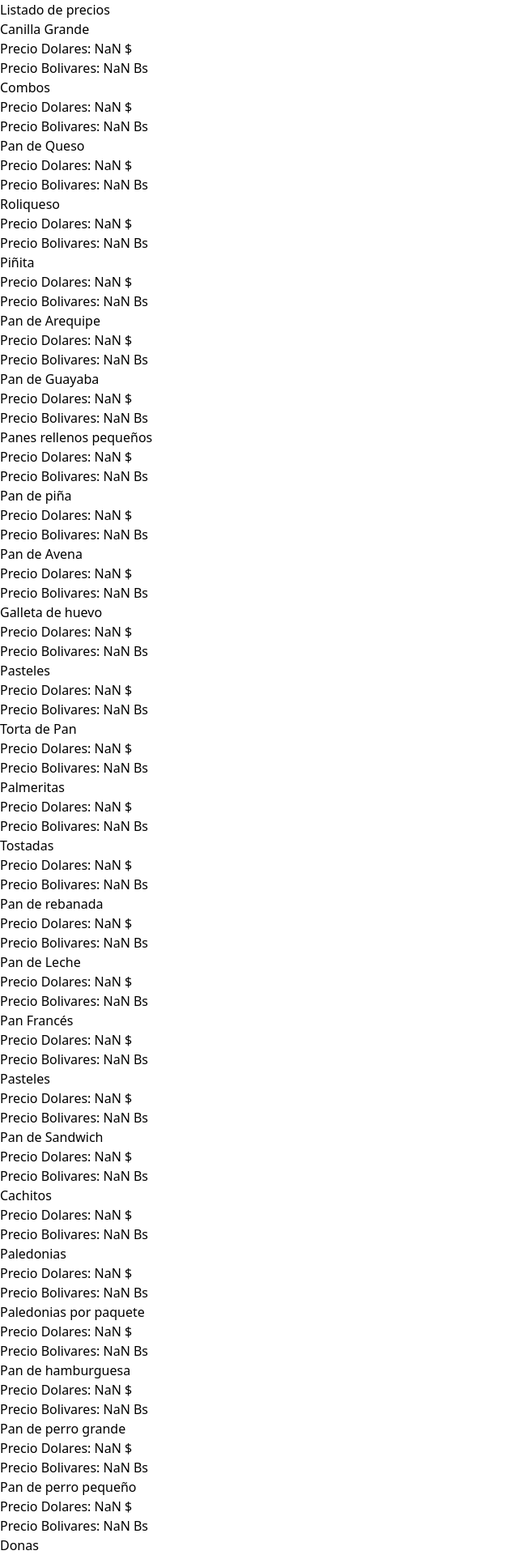
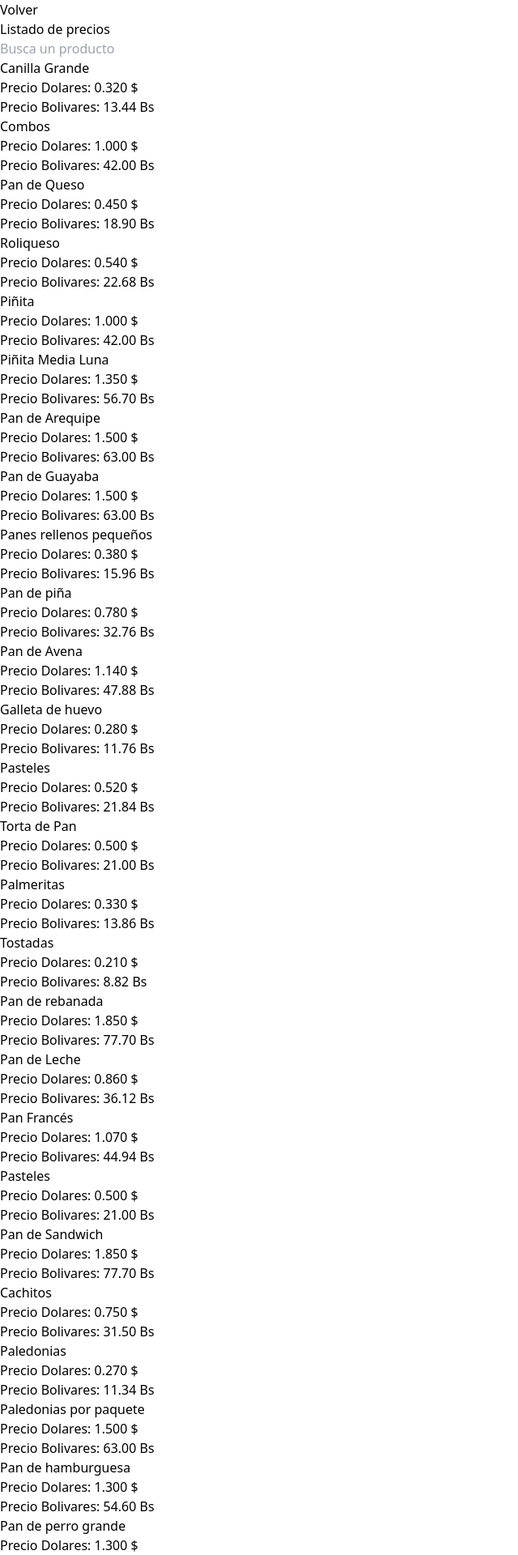
Before and after one commit to eudysj95/copa-exito, a React (Vite) app: page /panaderia in a window 1280 px wide. Shown: the top 1920 px of the page at 81% size, without its empty margins (0-640 px from the left). Built offline with nearby package versions, Linux system fonts and the light colour scheme.

Commit message:
second commit

```diff
--- a/index.html
+++ b/index.html
@@ -2,11 +2,11 @@
 <html lang="es">
   <head>
     <meta charset="UTF-8" />
-    <link rel="icon" type="image/svg+xml" href="/vite.svg" />
+    <link rel="icon" type="image/svg+xml" href="./src/assets/copaexito.svg" />
     <meta name="viewport" content="width=device-width, initial-scale=1.0" />
     <title>Copa Éxito</title>
   </head>
-  <body>
+  <body class="h-screen bg-slate-600">
     <div id="root"></div>
     <script type="module" src="/src/main.jsx"></script>
   </body>
--- a/src/App.jsx
+++ b/src/App.jsx
@@ -7,9 +7,9 @@ function App() {
 
 
   return (
-    <>
+    <div className=''>
       <MyRoutes/>
-    </>
+    </div>
   )
 }
 
--- a/src/assets/dataPanes.json
+++ b/src/assets/dataPanes.json
@@ -1,114 +1,113 @@
 [
     {
         "producto": "Canilla Grande",
-        "precio": "$0.32"
+        "precio": 0.32
     },
     {
         "producto": "Combos",
-        "precio": "$1.05"
+        "precio": 1
     },
     {
         "producto": "Pan de Queso",
-        "precio": "$0.45"
+        "precio": 0.45
     },
     {
         "producto": "Roliqueso",
-        "precio": "$0.54"
+        "precio": 0.54
     },
     {
         "producto": "Piñita",
-        "precio": "$1.07"
+        "precio": 1
+    },{
+        "producto": "Piñita Media Luna",
+        "precio": 1.35
     },
     {
         "producto": "Pan de Arequipe",
-        "precio": "$1.50"
+        "precio": 1.50
     },
     {
         "producto": "Pan de Guayaba",
-        "precio": "$1.50"
+        "precio": 1.50
     },
     {
         "producto": "Panes rellenos pequeños",
-        "precio": "$0.38"
+        "precio": 0.38
     },
     {
         "producto": "Pan de piña",
-        "precio": "$0.78"
+        "precio": 0.78
     },
     {
         "producto": "Pan de Avena",
-        "precio": "$1.00"
+        "precio": 1.14
     },
     {
         "producto": "Galleta de huevo",
-        "precio": "$0.28"
+        "precio": 0.28
     },
     {
         "producto": "Pasteles",
-        "precio": "$0.52"
+        "precio": 0.52
     },
     {
         "producto": "Torta de Pan",
-        "precio": "$0.50"
+        "precio": 0.50
     },
     {
         "producto": "Palmeritas",
-        "precio": "$0.33"
+        "precio": 0.33
     },
     {
         "producto": "Tostadas",
-        "precio": "$0.21"
+        "precio": 0.21
     },
     {
         "producto": "Pan de rebanada",
-        "precio": "$1.85"
+        "precio": 1.85
     },
     {
         "producto": "Pan de Leche",
-        "precio": "$0.86"
+        "precio": 0.86
     },
     {
         "producto": "Pan Francés",
-        "precio": "$1.07"
+        "precio": 1.07
     },
     {
         "producto": "Pasteles",
-        "precio": "$0.50"
+        "precio": 0.50
     },
     {
         "producto": "Pan de Sandwich",
-        "precio": "$1.85"
+        "precio": 1.85
     },
     {
         "producto": "Cachitos",
-        "precio": "$0.75"
+        "precio": 0.75
     },
     {
         "producto": "Paledonias",
-        "precio": "$0.27"
+        "precio": 0.27
     },
     {
         "producto": "Paledonias por paquete",
-        "precio": "$1.50"
+        "precio": 1.50
     },
     {
         "producto": "Pan de hamburguesa",
-        "precio": "$1.25"
+        "precio": 1.3
     },
     {
         "producto": "Pan de perro grande",
-        "precio": "$1.25"
+        "precio": 1.3
     },
     {
-        "producto": "Pan de perro pequeño",
-        "precio": "$1.55"
+        "producto": "Pan de perro  x10",
+        "precio": 1
     },
     {
         "producto": "Donas",
-        "precio": "$0.50"
-    },
-    {
-        "producto": "",
-        "precio": ""
+        "precio": 0.50
     }
 ]
--- a/src/layout/Inicio.jsx
+++ b/src/layout/Inicio.jsx
@@ -4,7 +4,7 @@ import { NavLink } from "react-router-dom";
 
 export const Inicio = () => {
   return (
-    <div className="w-full text-center">
+    <div className="w-full h-full text-center">
       <h1 className="font-bold text-2xl mb-8 text-white">Distribuidora Copa Éxito</h1>
 
       <div className="flex flex-col">
--- a/src/layout/PrecioPanaderia.jsx
+++ b/src/layout/PrecioPanaderia.jsx
@@ -1,12 +1,11 @@
 // eslint-disable-next-line no-unused-vars
 import React, { useEffect, useState } from "react";
 import data from "../assets/dataPanes.json";
-
-
+import { NavLink } from "react-router-dom";
 
 export const PrecioPanaderia = () => {
-
   const [listado, setListado] = useState([]);
+  const [busquedaState, setBusquedaState] = useState("");
 
   const tasa = 42;
 
@@ -14,35 +13,67 @@ useEffect(() => {
     conseguirListado();
   }, []);
 
-const conseguirListado = () => {
-  let objeto = data.map((dato) => {
+  const conseguirListado = async () => {
+    let objeto = await data.map((dato) => {
       return {
         ...dato,
         id: data.indexOf(dato),
         precio: parseFloat(dato.precio),
       };
     });
+    console.log(objeto);
 
     setListado(objeto);
   };
 
+  const buscar = (e) => {
+    setBusquedaState(e.target.value);
+
+    let nuevoListado = listado.filter((item) =>
+      item.producto.toLowerCase().includes(busquedaState.toLowerCase())
+    );
+
+    if (busquedaState.length < 2) {
+      conseguirListado();
+    } else {
+      setListado(nuevoListado);
+    }
+  };
+
   return (
     <div className="flex flex-col items-center text-white">
+      <div className="w-full flex justify-around">
+        <NavLink to="/inicio">
+          Volver
+        </NavLink>
+        <div className="flex flex-col items-center">
           <h1 className="text-2xl font-bold mb-4">Listado de precios</h1>
+
+          <input
+            onChange={buscar}
+            className="text-black ring-2 w-40 p-2 rounded-sm mb-4"
+            type="text"
+            name="busqueda"
+            placeholder="Busca un producto"
+          />
+          {/* <input className="border-solid border-2 mb-4 p-2 w-28" type="submit" value="Buscar"/> */}
+        </div>
+        <div></div>
+      </div>
 
       <div className="flex flex-wrap mt-6 md:grid md:grid-cols-2 lg:grid-cols-3 xl:grid-cols-4 justify-center">
         {listado.map((item) => {
           return (
             <article
               key={item.id}
-              className="w-64 h-40 text-veryDarkBlue mb-4  border-2 shadow pt-1"
+              className="w-56 h-40 text-veryDarkBlue mb-4 mr-4  border-2 shadow pt-1"
             >
-              <h3 className="ml-8 mt-6 text-xl font-bold">{item.producto}</h3>
-              <p className="ml-8 mt-2">
+              <h3 className="ml-3 mt-2 text-xl font-bold">{item.producto}</h3>
+              <p className="ml-3 mt-2">
                 Precio Dolares: {item.precio.toFixed(3)} $
               </p>
-              <p className="ml-8 mt-2">
-                Precio Bolivares: {item.precio.toFixed(3) * tasa} Bs
+              <p className="ml-3 mt-2">
+                Precio Bolivares: {(item.precio * tasa).toFixed(2)} Bs
               </p>
             </article>
           );
--- a/src/layout/PrecioViveres.jsx
+++ b/src/layout/PrecioViveres.jsx
@@ -1,6 +1,7 @@
 // eslint-disable-next-line no-unused-vars
 import React, { useEffect, useState } from "react";
 import data from "../assets/dataViveres.json";
+import { NavLink } from "react-router-dom";
 
 export const PrecioViveres = () => {
   const [listado, setListado] = useState([]);
@@ -42,10 +43,12 @@ export const PrecioViveres = () => {
 
   return (
     <div className="w-full h-full p-6 text-white">
+      <div className="w-full flex justify-around">
+        <NavLink to="/inicio">
+          Volver
+        </NavLink>
         <div className="flex flex-col items-center">
-        <h1 className="text-2xl font-bold mb-4">
-          Listado de precios
-        </h1>
+          <h1 className="text-2xl font-bold mb-4">Listado de precios</h1>
 
           <input
             onChange={buscar}
@@ -55,6 +58,8 @@ export const PrecioViveres = () => {
             placeholder="Busca un producto"
           />
           {/* <input className="border-solid border-2 mb-4 p-2 w-28" type="submit" value="Buscar"/> */}
+        </div>
+        <div></div>
       </div>
 
       <div className="flex flex-wrap mt-6 md:grid md:grid-cols-2 lg:grid-cols-3 xl:grid-cols-4 justify-center">
--- a/src/routing/MyRoutes.jsx
+++ b/src/routing/MyRoutes.jsx
@@ -8,7 +8,7 @@ import { PreciosMayor } from '../layout/PreciosMayor';
 
 export const MyRoutes = () => {
   return (
-    <div className='flex align-middle items-center w-full h-full bg-slate-600 p-10'>
+    <div className='w-full h-full mt-10 bg-slate-600 p-10'>
         <BrowserRouter>
             <Routes>
                 <Route path='/' element={<Inicio/>}/>
```
Also changed, not shown: src/assets/circle-back.svg (added), src/assets/copaexito.svg (added). Lines whose indentation alone changed are shown as unchanged.
